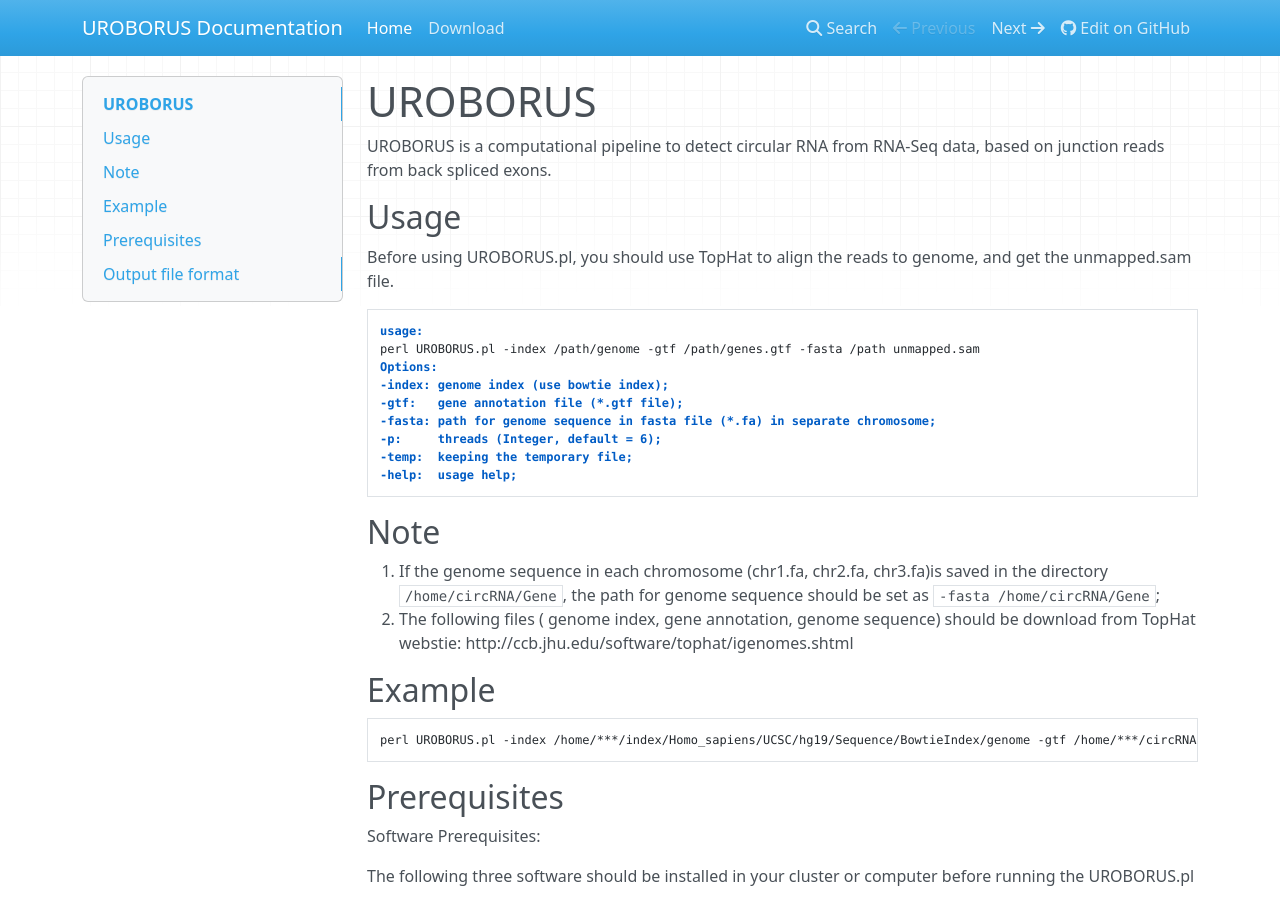
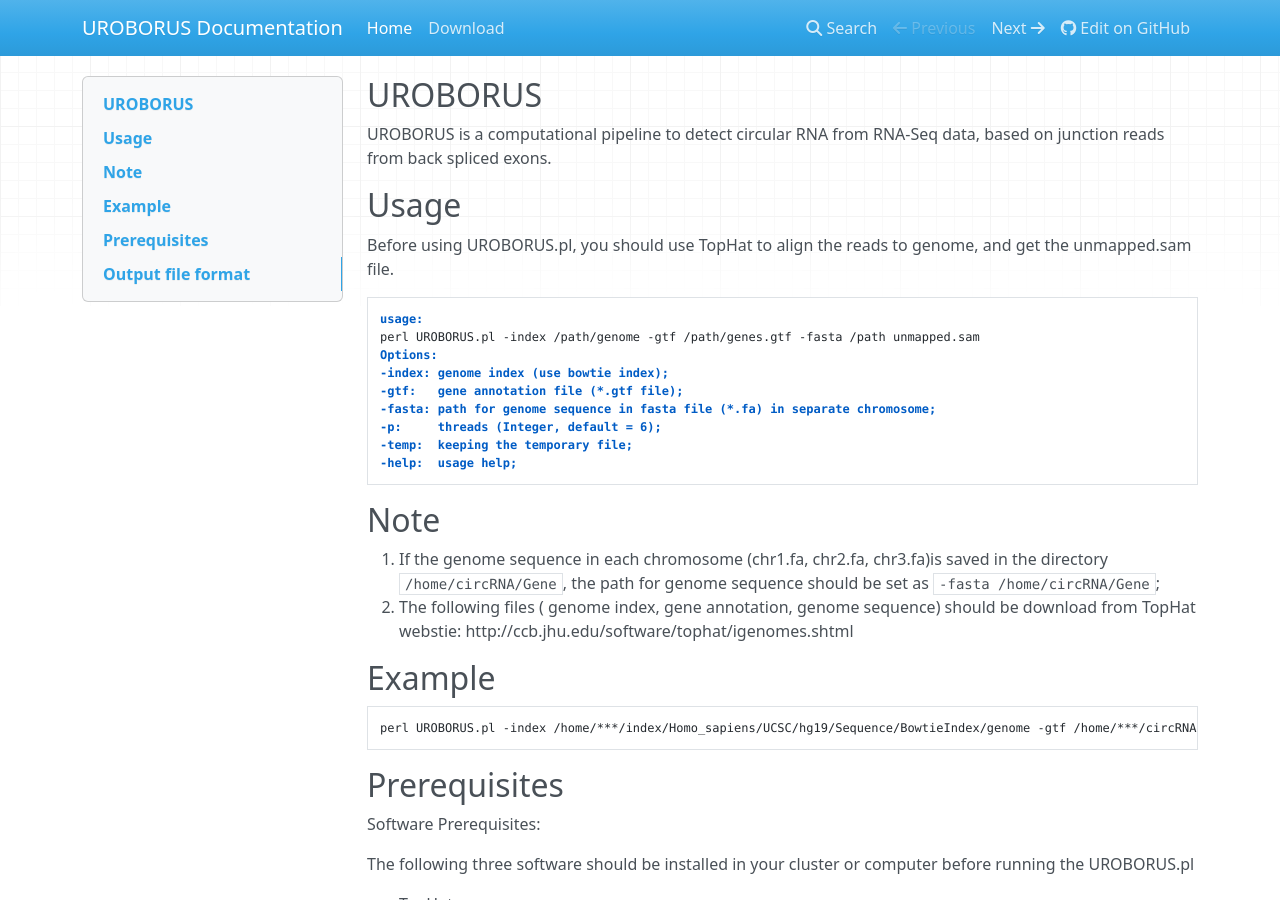
Before and after one commit to WGLab/UROBORUS, an MkDocs documentation site: the page built from docs/index.md, in a window 1280 px wide and 900 px high. Built offline with MkDocs 1.6.1, drawn with Linux system fonts in a browser that asks for light colours; nearby versions of some CDN libraries; old or Windows-style settings are respelled for this version of MkDocs.

```diff
--- a/docs/index.md
+++ b/docs/index.md
@@ -1,4 +1,4 @@
-# UROBORUS
+## UROBORUS
 
 UROBORUS is a computational pipeline to detect circular RNA from RNA-Seq data, based on junction reads from back spliced exons.
 
```
